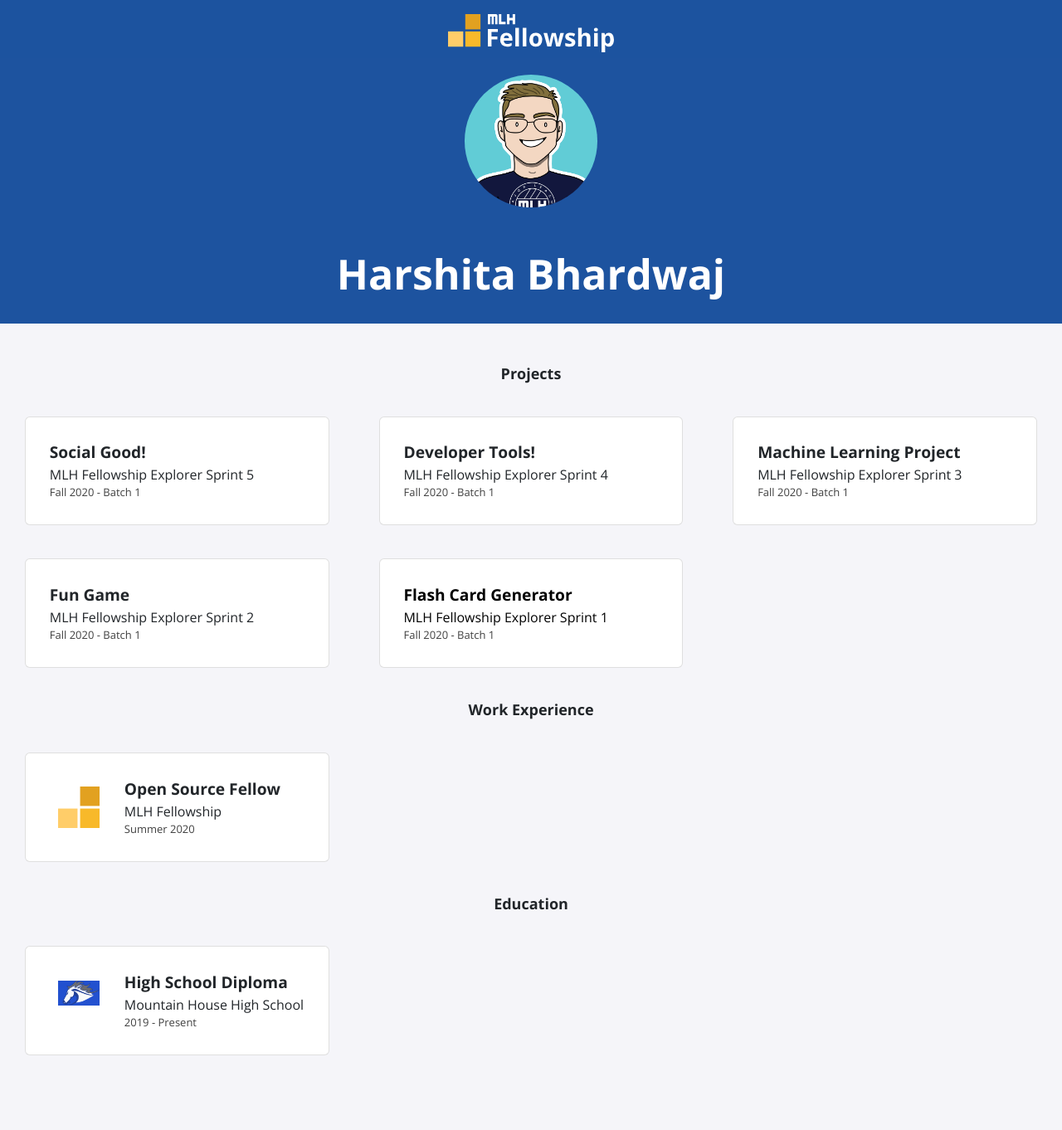
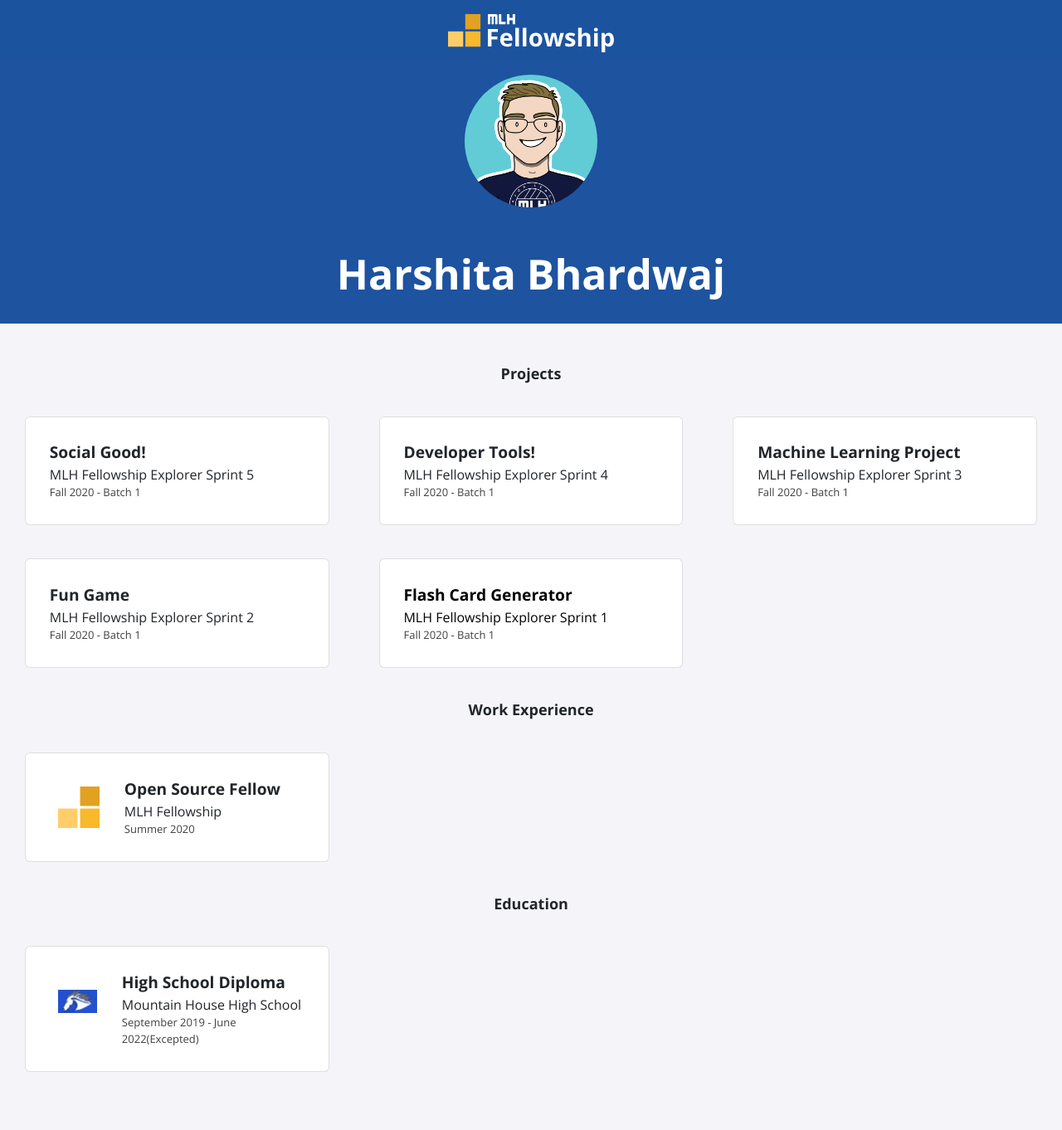
Before and after one commit to silverarrow975/silverarrow975.github.io, a Jekyll site: the page built from index.html, in a window 1280 px wide. Shown: the whole page at 83% size. Built offline with Jekyll 4.4.1, drawn with Linux system fonts in a browser that asks for light colours; nearby versions of some CDN libraries.

Commit message:
Update education.yml

```diff
--- a/_data/education.yml
+++ b/_data/education.yml
@@ -1,4 +1,4 @@
 - course: High School Diploma
   institute: Mountain House High School
-  dates: 2019 - Present
+  dates: September 2019 - June 2022(Excepted)
   logo: MHHS.png
```
